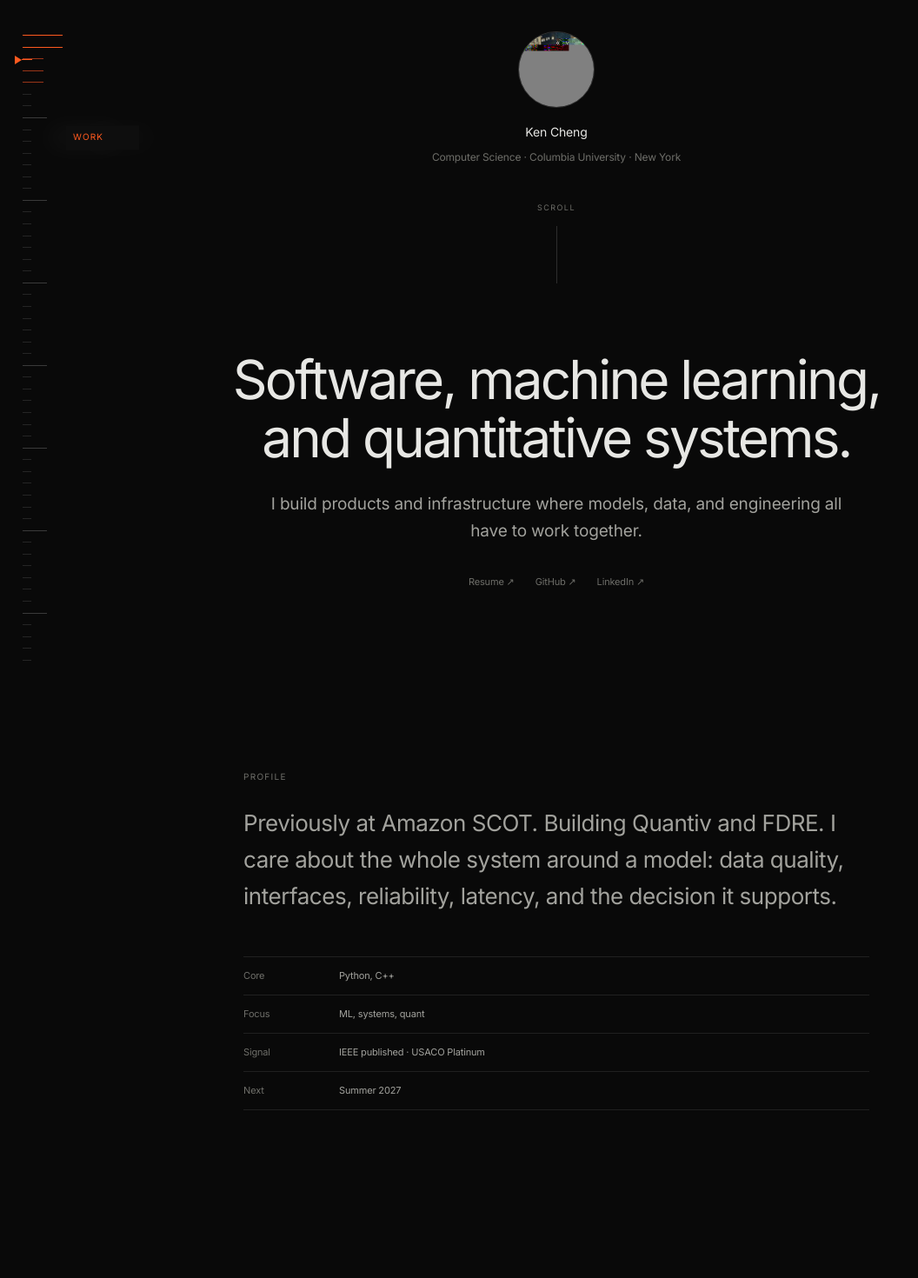
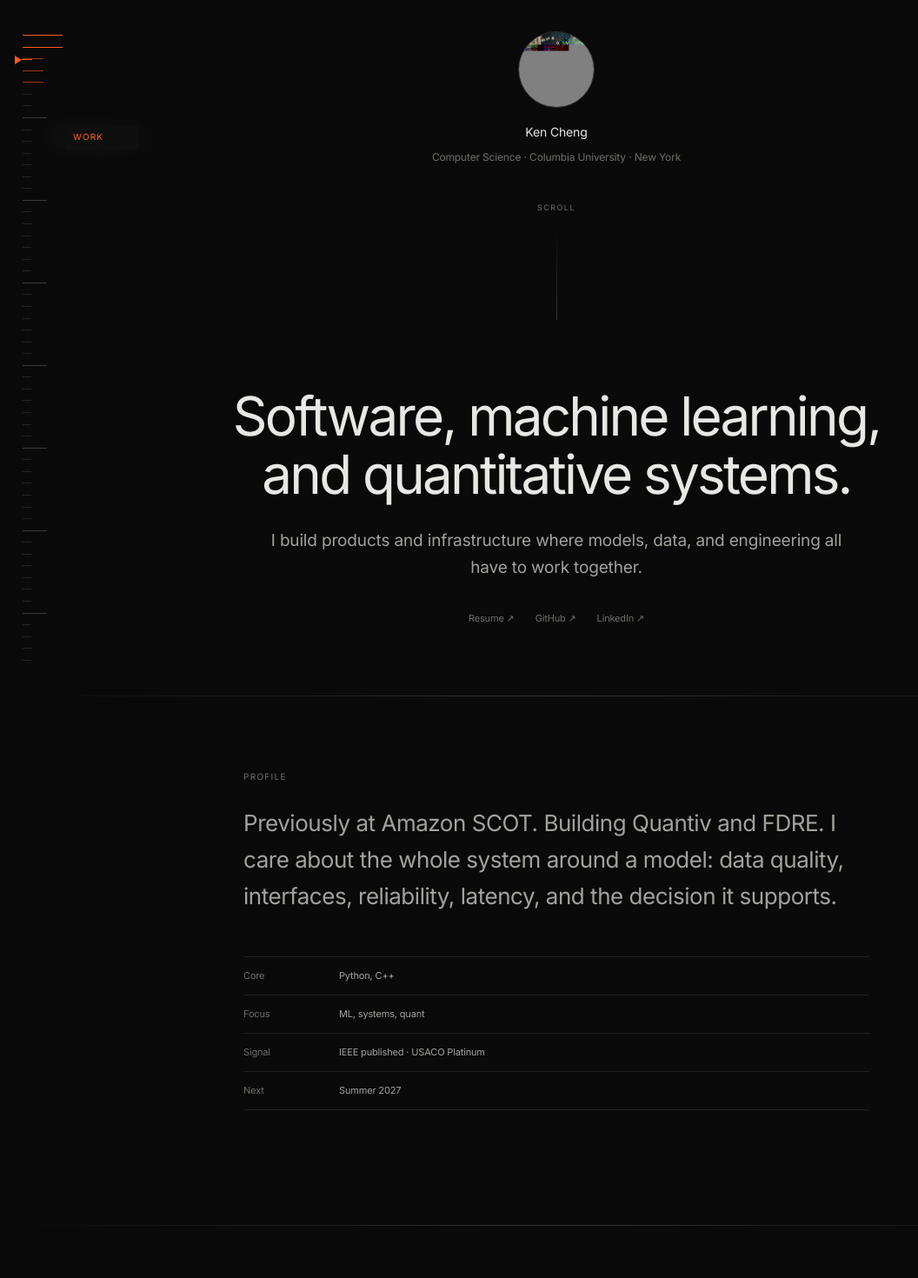
Before and after one commit to kenchengkc/personal-website, a Next.js app: page / in a window 1280 px wide. Shown: the top 1470 px of the page at 87% size, without its empty margins (0-1056 px from the left). Built offline with nearby package versions, Linux system fonts and the light colour scheme.

Commit message:
Match screenshot divider gradients and scroll stem

```diff
--- a/app/globals.css
+++ b/app/globals.css
@@ -1,5 +1,5 @@
 :root {
-  --page: #090909;
+  --page: #0a0a0a;
   --paper: #0d0d0d;
   --ink: #e7e7e4;
   --ink-2: #a2a29d;
@@ -9,6 +9,16 @@
   --rail-accent: #ff5a1f;
   --reading: 720px;
   --result: 1040px;
+  --section-divider: linear-gradient(
+    90deg,
+    #0a0a0a 0%,
+    #151515 16%,
+    #292929 38%,
+    #343434 50%,
+    #292929 62%,
+    #151515 84%,
+    #0a0a0a 100%
+  );
 
   --color-bg: var(--page);
   --color-surface: var(--paper);
@@ -204,15 +214,10 @@ textarea {
 .hero-avatar {
   width: 88px;
   height: 88px;
-  display: grid;
-  place-items: center;
   margin-bottom: 8px;
   border: 1px solid #303030;
   border-radius: 50%;
-  background: #111111;
-  color: #d5d5d1;
-  font-size: 18px;
-  letter-spacing: -0.04em;
+  object-fit: cover;
 }
 
 .hero-identity strong {
@@ -240,8 +245,14 @@ textarea {
 
 .scroll-prompt i {
   width: 1px;
-  height: 66px;
-  background: #2d2d2d;
+  height: 108px;
+  background: linear-gradient(
+    180deg,
+    rgba(10, 10, 10, 0) 0%,
+    #141414 28%,
+    #272727 66%,
+    #3a3a3a 100%
+  );
 }
 
 .hero-copy {
@@ -286,7 +297,24 @@ textarea {
 .narrative-section,
 .work-section,
 .contact-section {
+  position: relative;
   padding: 132px 24px;
+}
+
+.about-section::before,
+.work-section::before,
+.research-section::before,
+.writing-section::before,
+.contact-section::before {
+  content: "";
+  position: absolute;
+  top: 0;
+  left: 50%;
+  width: min(100%, 2048px);
+  height: 1px;
+  transform: translateX(-50%);
+  background: var(--section-divider);
+  pointer-events: none;
 }
 
 .about-section {
@@ -368,7 +396,19 @@ textarea {
 }
 
 .project-chapter + .project-chapter {
-  border-top: 1px solid #151515;
+  position: relative;
+}
+
+.project-chapter + .project-chapter::before {
+  content: "";
+  position: absolute;
+  top: 0;
+  left: 50%;
+  width: min(100%, 2048px);
+  height: 1px;
+  transform: translateX(-50%);
+  background: var(--section-divider);
+  pointer-events: none;
 }
 
 .project-copy {
```
